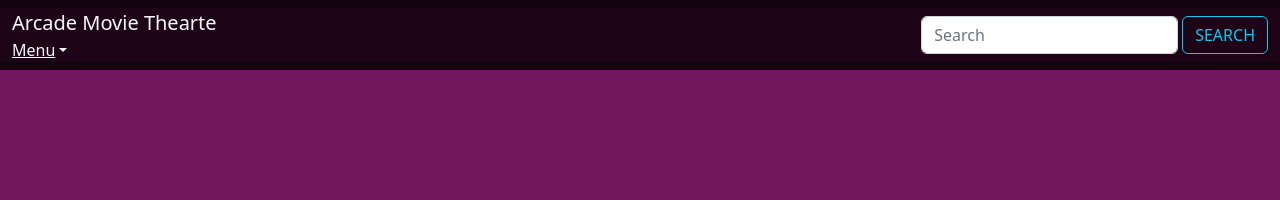
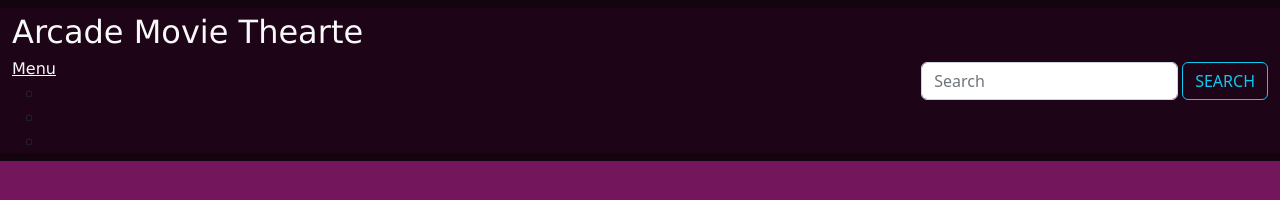
Before and after one commit to NyokabiKamau/phase1-codechallenge-week3, a website: page index.html in a window 1280 px wide. Drawn offline with Linux system fonts and the light colour scheme; no server answers.

Commit message:
made changes to menu link

```diff
--- a/css/index.css
+++ b/css/index.css
@@ -7,3 +7,11 @@
 #purchase-btn:hover{
     cursor: pointer;
 }
+#home-link{
+    font-size:xx-large;
+    text-align: center;
+    font-family: Verdana, Geneva, Tahoma, sans-serif;
+}
+#menu-link{
+    font-family:Verdana, Geneva, Tahoma, sans-serif;
+}
--- a/index.html
+++ b/index.html
@@ -2,29 +2,24 @@
 <html>
     <head>
         <meta charset="utf-8" />
-        <title>roast-y</title>
+        <title>Film</title>
         <link rel="stylesheet" href="css/index.css">
         <link rel="stylesheet" href="css/bootstrap.css">
     </head>
 
     <body style="background-color: #74165b;">
-        <!-- <nav class="navbar" style="background-color: #13040f;">
-            <div class="container-fluid" style="background-color: #1018a2;">
-                <a class="navbar-brand middle nav-item text-light" href="#" id="home-link">Flatiron Movie Thearte</a>
-            </div>
-        </nav> -->
         <nav class="navbar" style="background-color: #13040f;">
             <div class="container-fluid" style="background-color: #1d0416;">
                 <ul class="navbar-nav">
                     <li>
                         <a class="navbar-brand nav-item text-light" id="home-link">Arcade Movie Thearte</a>
                     </li>
-                    <li class="nav-item dropdown">
-                        <a class="navbar-link dropdown-toggle text-light nav-brand" href="#" role="button" id="menu-link" data-bs-toggle="dropdown" aria-expanded="false">Menu</a>
-                        <ul class="dropdown-menu" id="films">
-                            <li class="dropdown-item" href="#"></li>
-                            </li class="dropdown-item" href="#"></li>
-                            <li class="dropdown-item" href="#"></li>
+                    <li class="nav-item">
+                        <a class="navbar-link text-light nav-brand" href="#" role="button" id="menu-link">Menu</a>
+                        <ul id="films">
+                            <li href="#"></li>
+                            </li href="#"></li>
+                            <li href="#"></li>
                             <li></li>
 
                         </ul>
```
